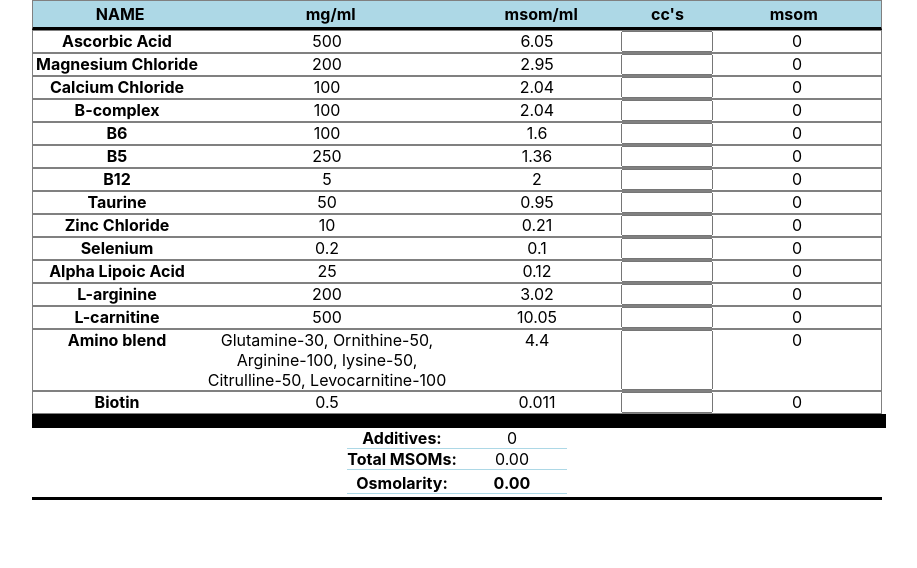
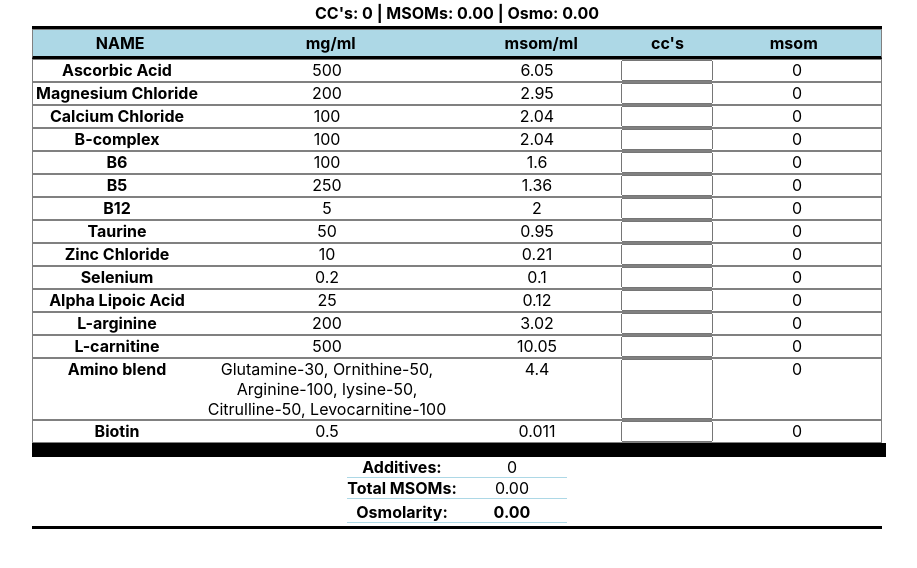
Before and after one commit to noxasaxon/osmolarity, a React (Create React App) app in the folder osmolarity/: page / in a window 1280 px wide. Shown: the top 568 px of the page, without its empty margins (183-1100 px from the left). Built offline with nearby package versions, Linux system fonts and the light colour scheme.

Commit message:
add totals to top bar too

```diff
--- a/osmolarity/src/App.css
+++ b/osmolarity/src/App.css
@@ -3,8 +3,6 @@
   display: flex;
   flex-direction: row;
   justify-content: center;
-
-  max-height: 99vh;
 }
 
 .App-logo {
--- a/osmolarity/src/Calculator.jsx
+++ b/osmolarity/src/Calculator.jsx
@@ -21,14 +21,13 @@ const header_data = {
 }
 
 const Container = styled.div`
+    width: 100%;
     max-width: 850px;
     box-sizing: border-box;
 `
 
 const Table = styled.div`
-    /* text-align: center; */
     width: 100%;
-    /* height: 100%; */
     display: block;
 `
 const Total = styled.div`
@@ -53,6 +52,27 @@ const TotalItem = styled.div`
         /* padding: 3px; */
         font-weight: bold;
         /* border-bottom: 3px solid black; */
+    `}
+    ${props => props.header_item && css`
+        width: 100%;
+        max-width: none;
+        font-weight: bold;
+        border-bottom: 0;
+        /* border-bottom: 3px solid black; */
+    `}
+`
+
+const HeaderTotal = styled.div`
+    width: 100%;
+    display: flex;
+    flex-direction: row;
+    box-sizing: border-box;
+    justify-content: center;
+
+    ${props => props.primary && css`
+        padding: 3px;
+        font-weight: bold;
+        border-bottom: 3px solid black;
     `}
 `
 
@@ -266,6 +286,7 @@ function Calculator() {
 
     return (
         <Container className="Calculator">
+            <HeaderTotal primary className="Total"> <TotalItem primary label header_item> CC's: {calc_total_ccs} | MSOMs: {calc_total_msoms.toFixed(2)} | Osmo:  {calc_osmolarity.toFixed(2)} </TotalItem> </HeaderTotal>
             <Table striped className="Table">
                 <Item header data={header_data} />
                 {chemicals.map((item, i) => <Item key={i} index={i} data={item} update={update_and_calculate}/>)}
```
